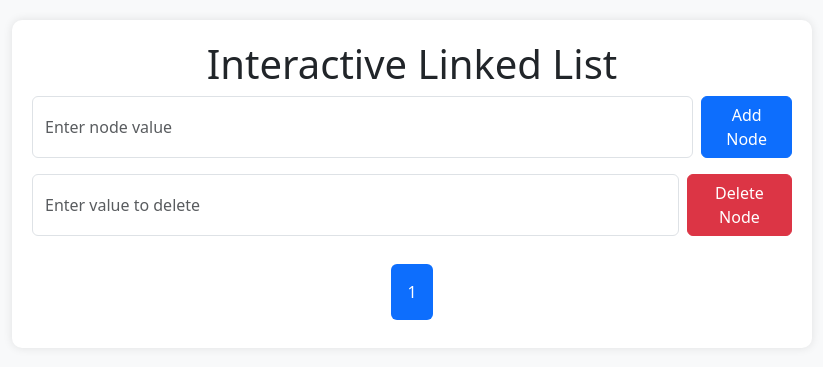
After one commit to emeyva/data-structures-visualiser, a Flask app: page /linked-list in a window 1280 px wide. The commit adds this page. Shown: the top 367 px of the page, without its empty margins (228-1051 px from the left). Run offline with Flask 3, Linux system fonts and the light colour scheme; some libraries are stand-ins or nearby versions.

Commit message:
some more work

```diff
--- a/app.py
+++ b/app.py
@@ -1,15 +1,17 @@
-# Interactive Visual Data Structures Learning Tool (Browser-Based Version)
-# Updated Code Architecture
+"""Interactive Visual Data Structures Learning Tool (Browser-Based Version)
+ Updated Code Architecture"""
 
-from flask import Flask, render_template, request, jsonify
+from flask import Flask, render_template, jsonify, request
+from data_structures.linked_list import LinkedList
+from data_structures.binary_tree import BinaryTree
+from data_structures.graph import Graph
 
 app = Flask(__name__)
-
-# Example data structures for visualization
-linked_list = []
+linked_list = LinkedList()
+linked_list.add(1)
 
 @app.route('/')
-def index():
+def home():
     return render_template('index.html')
 
 @app.route('/add_node', methods=['POST'])
@@ -17,22 +19,40 @@ def add_node():
     data = request.json
     value = data.get('value')
     if value is not None:
-        linked_list.append(value)
-        return jsonify({'status': 'success', 'linked_list': linked_list})
-    return jsonify({'status': 'error', 'message': 'Invalid input'}), 400
+        linked_list.add(value)
+        return linked_list.to_list()
 
 @app.route('/delete_node', methods=['POST'])
 def delete_node():
     data = request.json
     value = data.get('value')
-    if value in linked_list:
-        linked_list.remove(value)
-        return jsonify({'status': 'success', 'linked_list': linked_list})
-    return jsonify({'status': 'error', 'message': 'Value not found'}), 400
+    if value is not None:
+        linked_list.delete(value)
+        return linked_list.to_list()
 
 @app.route('/get_linked_list', methods=['GET'])
 def get_linked_list():
-    return jsonify({'linked_list': linked_list})
+    print(f"linked_list: {linked_list.to_list()}")
+    return linked_list.to_list()
+
+@app.route('/linked-list')
+def linked_list_route():
+    return render_template('linked_list.html')
+
+@app.route('/binary-tree')
+def binary_tree_route():
+    tree = BinaryTree()
+    tree.insert(10)
+    tree.insert(5)
+    tree.insert(15)
+    return render_template('binary_tree.html', tree=tree)
+
+@app.route('/graph')
+def graph_route():
+    g = Graph()
+    g.add_edge('A', 'B')
+    g.add_edge('A', 'C')
+    return render_template('graph.html', graph=g)
 
 if __name__ == '__main__':
     app.run(debug=True)
--- /dev/null
+++ b/data_structures/linked_list.py
@@ -0,0 +1,47 @@
+""" Linked-list"""
+
+class Node:
+    def __init__(self, data):
+        self.data = data
+        self.next = None
+
+class LinkedList:
+    def __init__(self):
+        self.head = None
+
+    def add(self, data):
+        """Add node to linked list"""
+        new_node = Node(data)
+        new_node.next = self.head
+        self.head = new_node
+
+    def delete(self, data):
+        """Delete node from linked list"""
+        if not self.head:
+            return "linked-list is empty"
+
+        if self.head.data == data:
+            self.head = self.head.next
+
+        current = self.head
+        while current.next:
+            if current.next.data == data:
+                current.next = current.next.next
+            current = current.next
+
+    def to_list(self):
+        """Convert the linked list to a list of dictionaries."""
+        elements = []
+        current = self.head
+        while current:
+            elements.append({'data': current.data})
+            current = current.next
+        return elements
+
+    def __str__(self):
+        current = self.head
+        values = []
+        while current:
+            values.append(str(current.data))
+            current = current.next
+        return ' -> '.join(values)
--- /dev/null
+++ b/templates/linked_list.html
@@ -0,0 +1,99 @@
+<!DOCTYPE html>
+<html lang="en">
+<head>
+    <meta charset="UTF-8">
+    <meta name="viewport" content="width=device-width, initial-scale=1.0">
+    <title>Interactive Visual Data Structures Tool</title>
+    <link rel="stylesheet" href="https://cdnjs.cloudflare.com/ajax/libs/bootstrap/5.3.0/css/bootstrap.min.css">
+    <style>
+        body {
+            background-color: #f8f9fa;
+            padding: 20px;
+        }
+        .container {
+            max-width: 800px;
+            margin: auto;
+            background-color: white;
+            padding: 20px;
+            border-radius: 10px;
+            box-shadow: 0 0 10px rgba(0, 0, 0, 0.1);
+        }
+        #linked-list-display {
+            margin-top: 20px;
+        }
+    </style>
+</head>
+<body>
+    <div class="container">
+        <h1 class="text-center">Interactive Linked List</h1>
+        <form id="add-form" class="d-flex mb-3">
+            <input type="text" id="node-value" class="form-control" placeholder="Enter node value" required>
+            <button type="submit" class="btn btn-primary ms-2">Add Node</button>
+        </form>
+        <form id="delete-form" class="d-flex mb-3">
+            <input type="text" id="delete-value" class="form-control" placeholder="Enter value to delete" required>
+            <button type="submit" class="btn btn-danger ms-2">Delete Node</button>
+        </form>
+        <div id="linked-list-display" class="text-center"></div>
+    </div>
+
+    <script>
+        document.getElementById('add-form').addEventListener('submit', async function(e) {
+            e.preventDefault();
+            const value = document.getElementById('node-value').value;
+            const response = await fetch('/add_node', {
+                method: 'POST',
+                headers: {
+                    'Content-Type': 'application/json'
+                },
+                body: JSON.stringify({ value: value })
+            });
+            const result = await response.json();
+            displayLinkedList(result);
+        });
+
+        document.getElementById('delete-form').addEventListener('submit', async function(e) {
+            e.preventDefault();
+            const value = document.getElementById('delete-value').value;
+            const response = await fetch('/delete_node', {
+                method: 'POST',
+                headers: {
+                    'Content-Type': 'application/json'
+                },
+                body: JSON.stringify({ value: value })
+            });
+            const result = await response.json();
+            displayLinkedList(result);
+        });
+
+        async function fetchLinkedList() {
+            const response = await fetch('/get_linked_list');
+            const result = await response.json();
+            displayLinkedList(result);
+        }
+
+        function displayLinkedList(linkedList) {
+            const display = document.getElementById('linked-list-display');
+            display.innerHTML = '';
+            if (linkedList.length === 0) {
+                display.innerHTML = '<p class="text-muted">The linked list is empty.</p>';
+                return;
+            }
+            linkedList.forEach((node, index) => {
+                const nodeDiv = document.createElement('div');
+                nodeDiv.className = 'd-inline-block p-3 m-2 bg-primary text-white rounded';
+                nodeDiv.textContent = node.data;
+                display.appendChild(nodeDiv);
+                if (index < linkedList.length - 1) {
+                    const arrow = document.createElement('span');
+                    arrow.innerHTML = ' ➡️ ';
+                    display.appendChild(arrow);
+                }
+            });
+        }
+
+        // Fetch initial linked list on page load
+        fetchLinkedList();
+    </script>
+</body>
+</html>
```
Also changed, not shown: data_structures/binary_tree.py (added, +39 -0 lines), data_structures/graph.py (added, +17 -0 lines), templates/binary_tree.html (added, +39 -0 lines), templates/graph.html (added, +39 -0 lines), templates/index.html (+7 -75 lines), tests/test_linked_list.py (added, +13 -0 lines), tests/__init__.py (added).
